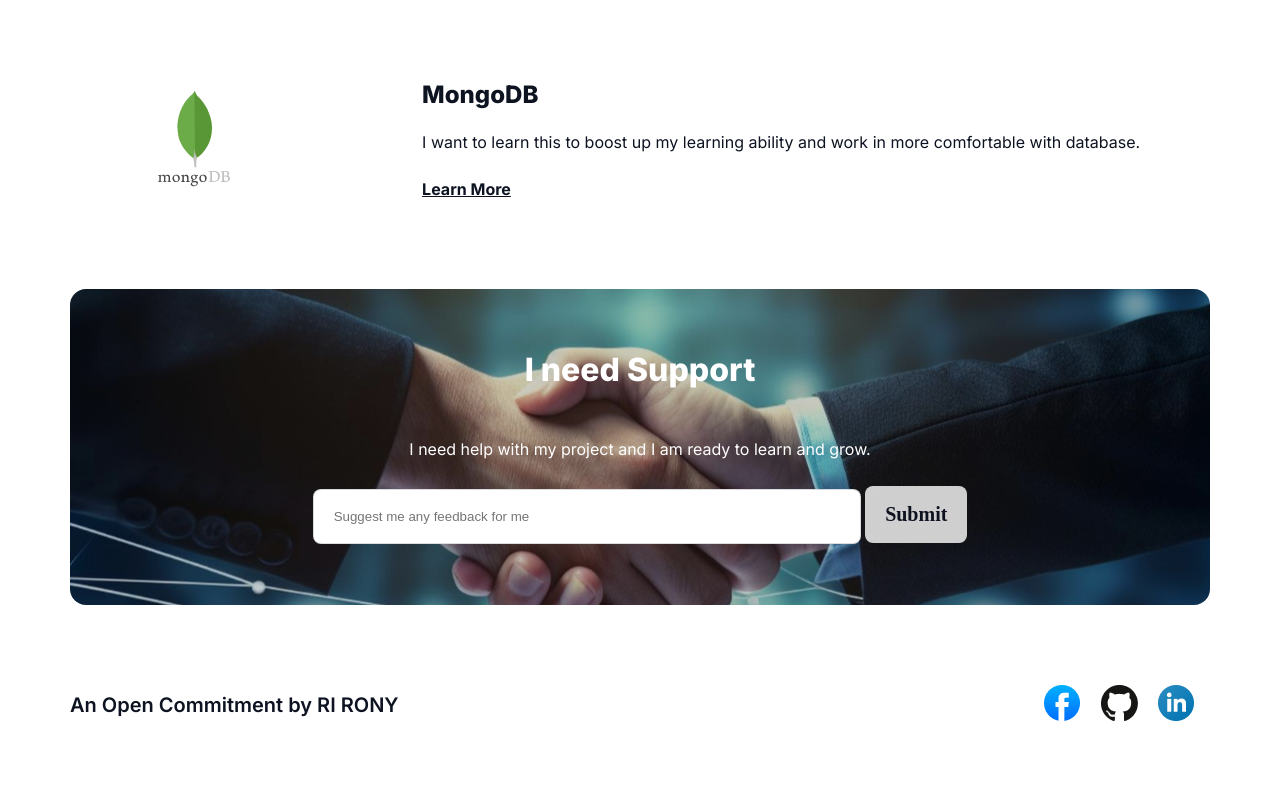
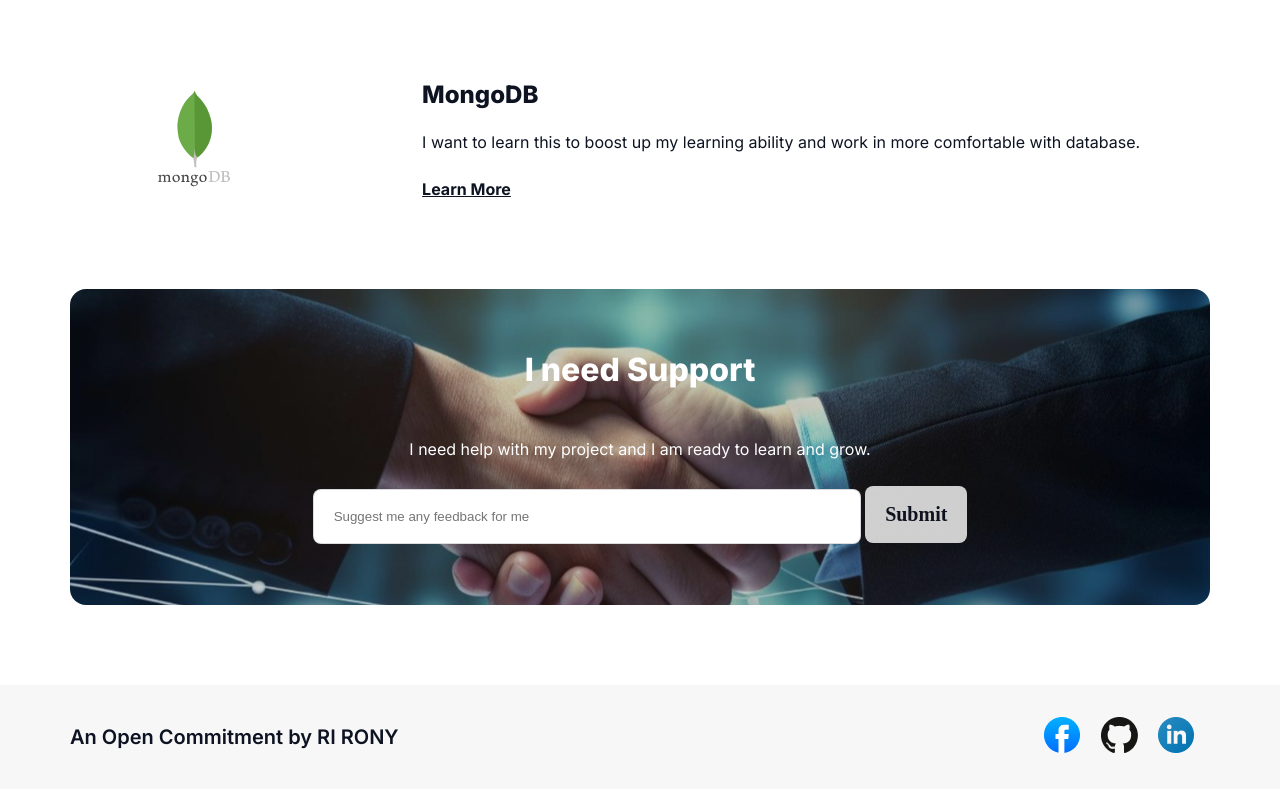
Before and after one commit to RIRony9898/b10a1-rony, a plain HTML site: page index.html in a window 1280 px wide. Shown: the part 4257-5046 px from the top of the page. Before the commit the page ends 5012 px from the top, so only its background shows below. Drawn offline with Linux system fonts and the light colour scheme; a web font is replaced by a local one.

Commit message:
finished

```diff
--- a/styles/style.css
+++ b/styles/style.css
@@ -13,7 +13,6 @@ body {
   max-width: 1440px;
   margin: 0 auto;
   /* border: 2px solid red; */
-  margin-bottom: 30px;
 }
 
 nav,
@@ -372,6 +371,8 @@ nav a {
 footer {
   /* border: 2px solid green; */
   margin-top: 80px;
+  background-color: rgba(13, 19, 33, 0.03);
+  padding: 2rem 0;
 }
 
 .footer {
```
